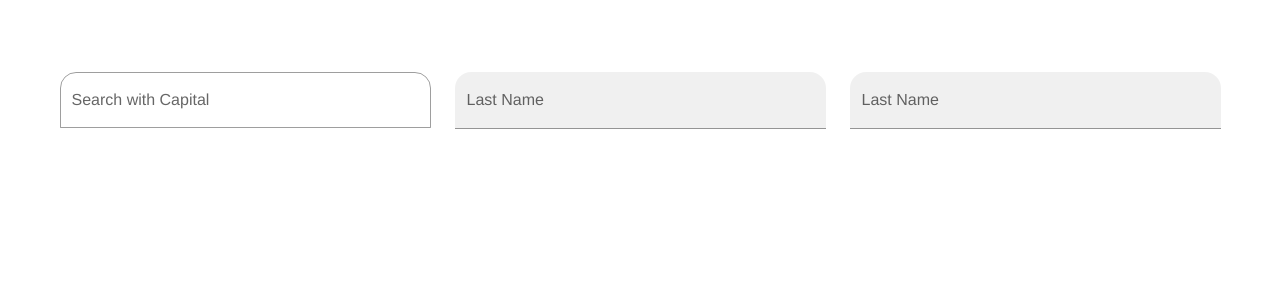
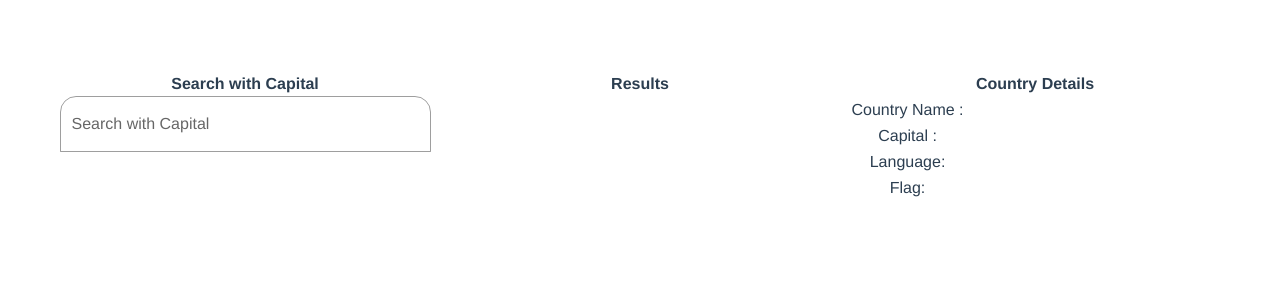
Before and after one commit to tuhin47/vuetify-with-country_api, a Vue app: page / in a window 1280 px wide. Shown: the top 300 px of the page. Built offline with nearby package versions, Linux system fonts and the light colour scheme.

Commit message:
implemented primary

```diff
--- a/src/App.vue
+++ b/src/App.vue
@@ -4,46 +4,29 @@
       <v-form>
         <v-container>
           <v-row>
-            <SearchComponent></SearchComponent>
-            <v-col
-                cols="4"
-
-            >
-              <v-text-field
-
-                  label="Last Name"
-                  filled
-                  shaped
-              ></v-text-field>
-            </v-col>
-            <v-col
-                cols="4"
-
-            >
-              <v-text-field
-
-                  label="Last Name"
-                  filled
-                  shaped
-              ></v-text-field>
-            </v-col>
+            <SearchComponent />
+            <ResultBox />
+            <DetailsInfo />
           </v-row>
         </v-container>
       </v-form>
-
     </v-main>
   </v-app>
 </template>
 
 <script>
 import SearchComponent from "@/components/SearchComponent";
+import ResultBox from "@/components/ResultBox";
+import DetailsInfo from "@/components/DetailsInfo";
 
 export default {
-  name: 'App',
+  name: "App",
   components: {
-    SearchComponent
-  }
-}
+    DetailsInfo,
+    ResultBox,
+    SearchComponent,
+  },
+};
 </script>
 
 <style>
--- /dev/null
+++ b/src/components/DetailsInfo.vue
@@ -0,0 +1,44 @@
+<template>
+  <v-col cols="4">
+    <strong>Country Details</strong>
+    <table>
+      <tr>
+        Country Name :
+        {{
+          country.name || ""
+        }}
+      </tr>
+      <tr>
+        Capital :{{
+          country.capital
+        }}
+      </tr>
+      <tr>
+        Language:{{
+          languages
+        }}
+      </tr>
+      <tr>
+        Flag:
+      </tr>
+    </table>
+  </v-col>
+</template>
+<script>
+import { mapGetters } from "vuex";
+export default {
+  name: "DetailsInfo",
+  computed: {
+    ...mapGetters(["getSelectedCountry"]),
+    country() {
+      if (this.getSelectedCountry) return this.getSelectedCountry;
+      else return {};
+    },
+    languages() {
+      let country = this.getSelectedCountry;
+      if (country === undefined) return "";
+      return country.languages.map((el) => el.name).join(",");
+    },
+  },
+};
+</script>
--- /dev/null
+++ b/src/components/ResultBox.vue
@@ -0,0 +1,37 @@
+<template>
+  <v-col cols="4">
+    <strong>Results</strong>
+    <v-list dense>
+      <v-list-item-group v-model="selectedItem" color="primary">
+        <v-list-item v-for="(item, i) in getResults" :key="i">
+          <v-list-item-content>
+            <v-list-item-title v-text="item.name"></v-list-item-title>
+          </v-list-item-content>
+        </v-list-item>
+      </v-list-item-group>
+    </v-list>
+  </v-col>
+</template>
+<script>
+import { mapGetters } from "vuex";
+export default {
+  name: "ResultBox",
+  data: () => ({
+    items: [],
+    selectedItem:0
+  }),
+  computed: {
+    ...mapGetters(["getResults"]),
+  },
+  methods:{
+    setSelectedItem(val){
+      this.$store.commit("SET_SELECTED_ITEM",val);
+    }
+  },
+  watch:{
+    selectedItem(val){
+      this.setSelectedItem(val);
+    }
+  }
+};
+</script>
--- a/src/components/SearchComponent.vue
+++ b/src/components/SearchComponent.vue
@@ -1,5 +1,6 @@
 <template>
   <v-col cols="4">
+    <strong>Search with Capital</strong>
     <v-text-field
       v-model.lazy="input"
       label="Search with Capital"
--- a/src/state/store.js
+++ b/src/state/store.js
@@ -7,24 +7,37 @@ const store = new Vuex.Store({
   state: {
     searchInput: "",
     searchResults: [],
+    selectedItem: 0,
   },
   getters: {
     getResults: (state) => {
       return state.searchResults;
+    },
+    getSelectedCountry: (state) => {
+      if (
+        state.selectedItem >= 0 &&
+        state.selectedItem < state.searchResults.length
+      ) {
+        return state.searchResults[state.selectedItem];
+      } else return undefined;
     },
   },
   mutations: {
     SET_SEARCH_INPUT(state, value) {
       state.searchInput = value;
     },
+    SET_SELECTED_ITEM(state, value) {
+      state.selectedItem = value;
+    },
   },
   actions: {
     searchForInput({ commit, state }, value) {
-      commit("SET_SEARCH_INPUT", value);
       axios
         .get(`https://restcountries.eu/rest/v2/capital/${value}`)
-        .then((data) => {
-          state.searchResults = data;
+        .then((result) => {
+          if (result.status === 200) state.searchResults = result.data;
+          else console.error(result);
+          commit("SET_SEARCH_INPUT", value);
         });
     },
   },
```
Also changed, not shown: src/components/HelloWorld.vue (deleted, +0 -58 lines).
